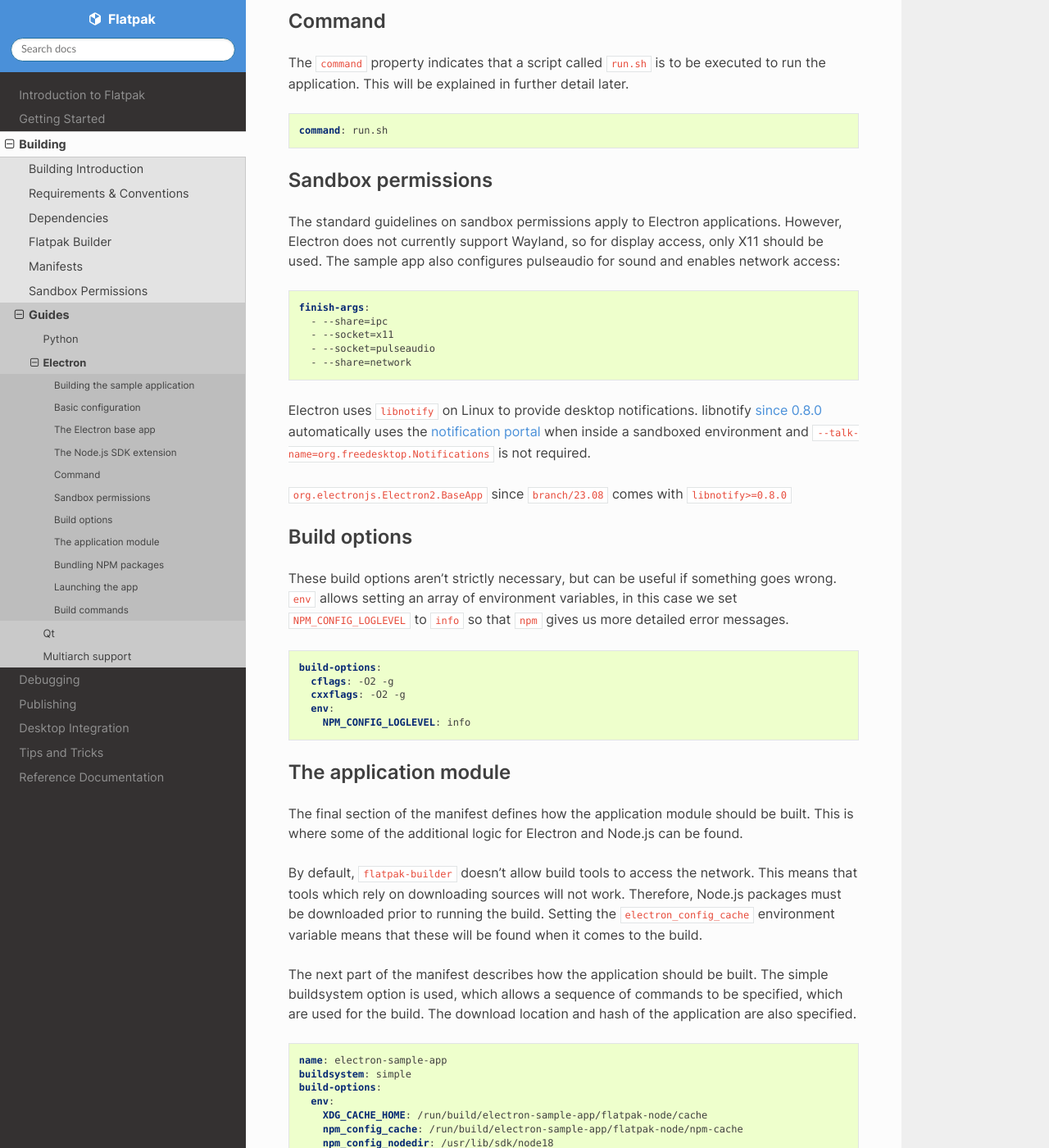
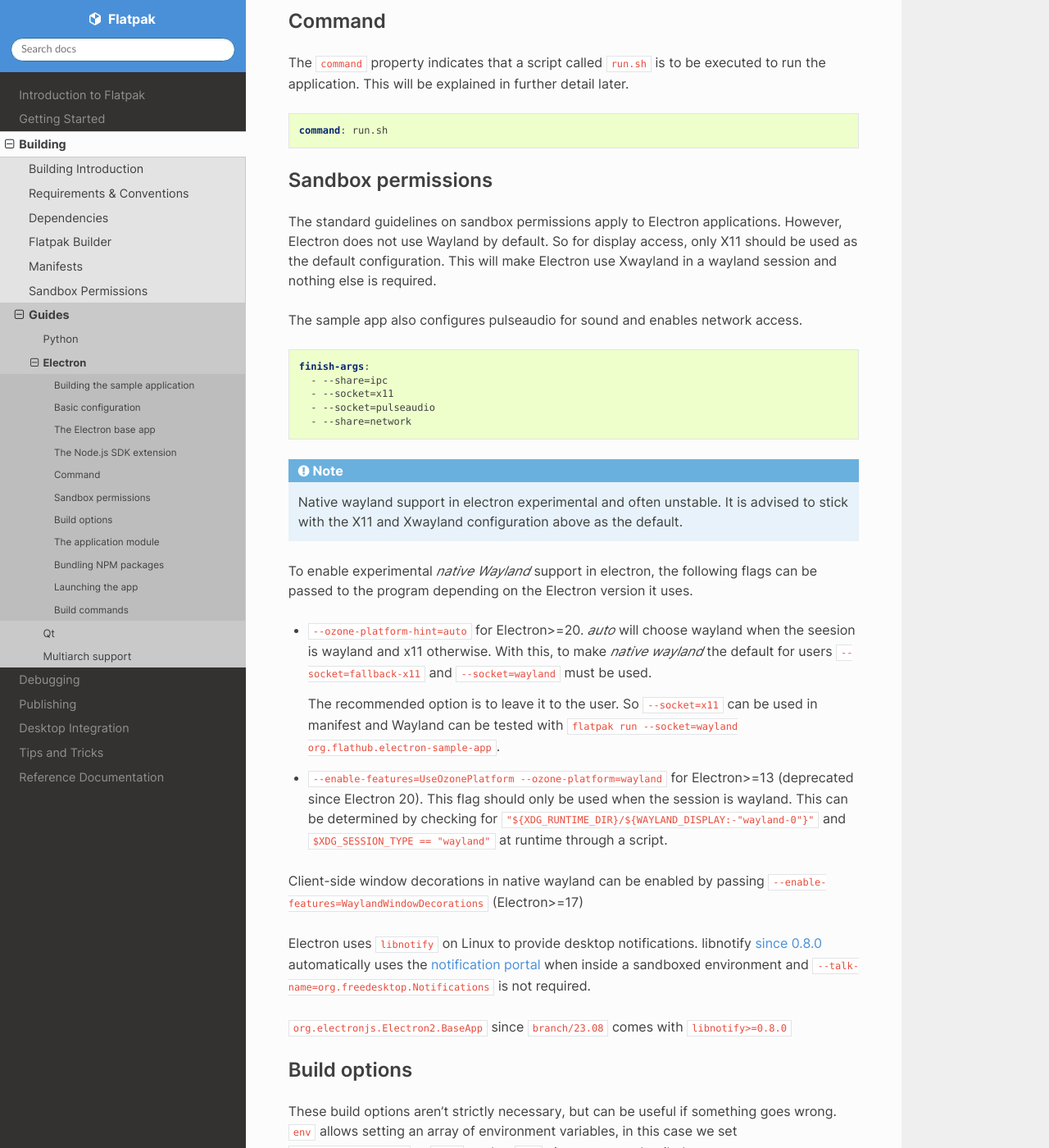
Before and after one commit to flatpak/flatpak-docs, a Sphinx documentation site: the page built from docs/electron.rst, in a window 1280 px wide and 1400 px high, scrolled down 2082 px. Shown: the whole window at 82% size. Built offline with Sphinx 7.4.7 and the Read the Docs theme 2.0.0, drawn with Linux system fonts in a browser that asks for light colours.

Commit message:
electron: Document native wayland flags

```diff
--- a/docs/electron.rst
+++ b/docs/electron.rst
@@ -109,9 +109,13 @@ Sandbox permissions
 -------------------
 
 The standard guidelines on sandbox permissions apply to Electron
-applications. However, Electron does not currently support Wayland, so for
-display access, only X11 should be used. The sample app also configures
-pulseaudio for sound and enables network access:
+applications. However, Electron does not use Wayland by default. So for
+display access, only X11 should be used as the default configuration.
+This will make Electron use Xwayland in a wayland session and nothing
+else is required.
+
+The sample app also configures pulseaudio for sound and enables network
+access.
 
 .. code-block:: yaml
 
@@ -120,6 +124,34 @@ pulseaudio for sound and enables network access:
     - --socket=x11
     - --socket=pulseaudio
     - --share=network
+
+.. note::
+
+  Native wayland support in electron experimental and often unstable.
+  It is advised to stick with the X11 and Xwayland configuration above
+  as the default.
+
+To enable experimental `native Wayland` support in electron, the following
+flags can be passed to the program depending on the Electron version it
+uses.
+
+- ``--ozone-platform-hint=auto`` for Electron>=20. `auto` will
+  choose wayland when the seesion is wayland and x11 otherwise. With
+  this, to make `native wayland` the default for users ``--socket=fallback-x11``
+  and ``--socket=wayland`` must be used.
+
+  The recommended option is to leave it to the user. So ``--socket=x11``
+  can be used in manifest and Wayland can be tested with
+  ``flatpak run --socket=wayland org.flathub.electron-sample-app``.
+
+- ``--enable-features=UseOzonePlatform --ozone-platform=wayland`` for
+  Electron>=13 (deprecated since Electron 20). This flag should only be
+  used when the session is wayland. This can be determined by checking for
+  ``"${XDG_RUNTIME_DIR}/${WAYLAND_DISPLAY:-"wayland-0"}"`` and
+  ``$XDG_SESSION_TYPE == "wayland"`` at runtime through a script.
+
+Client-side window decorations in native wayland can be enabled by
+passing ``--enable-features=WaylandWindowDecorations`` (Electron>=17)
 
 Electron uses ``libnotify`` on Linux to provide desktop notifications.
 libnotify `since 0.8.0 <https://gitlab.gnome.org/GNOME/libnotify/-/merge_requests/27>`_
```
